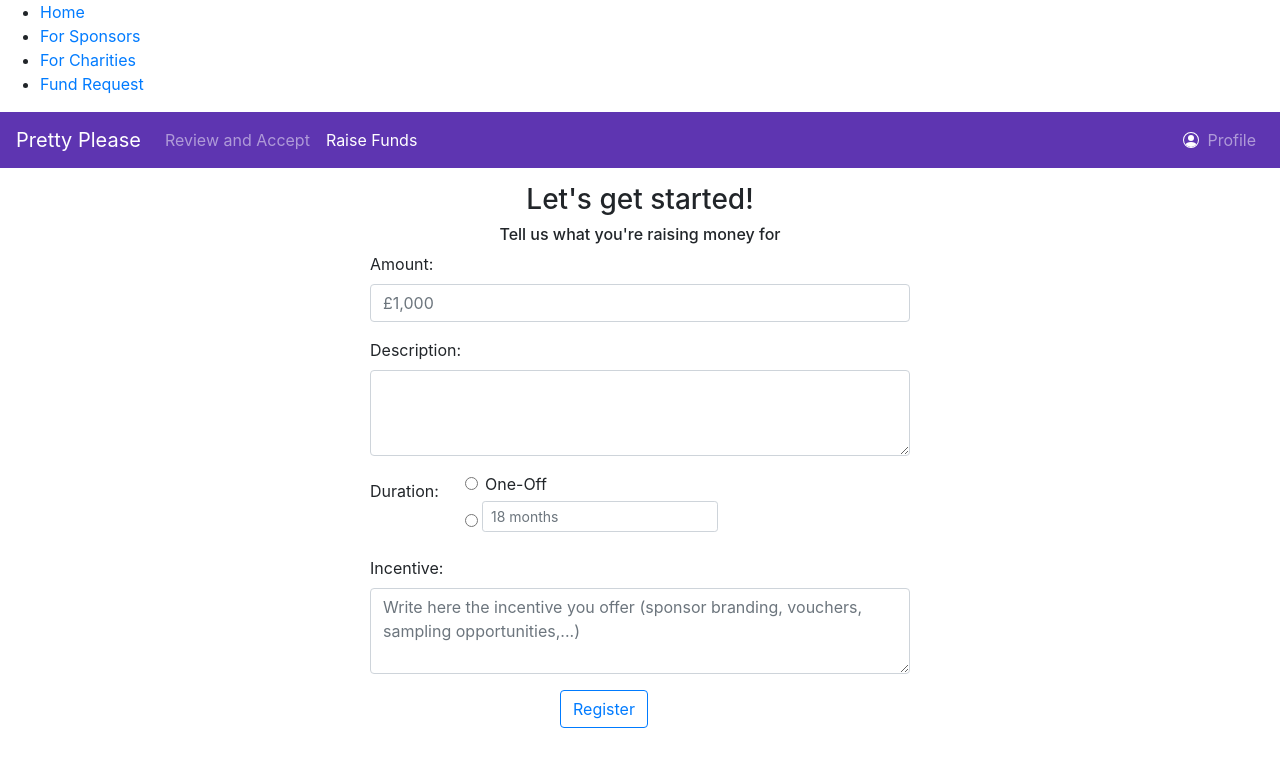
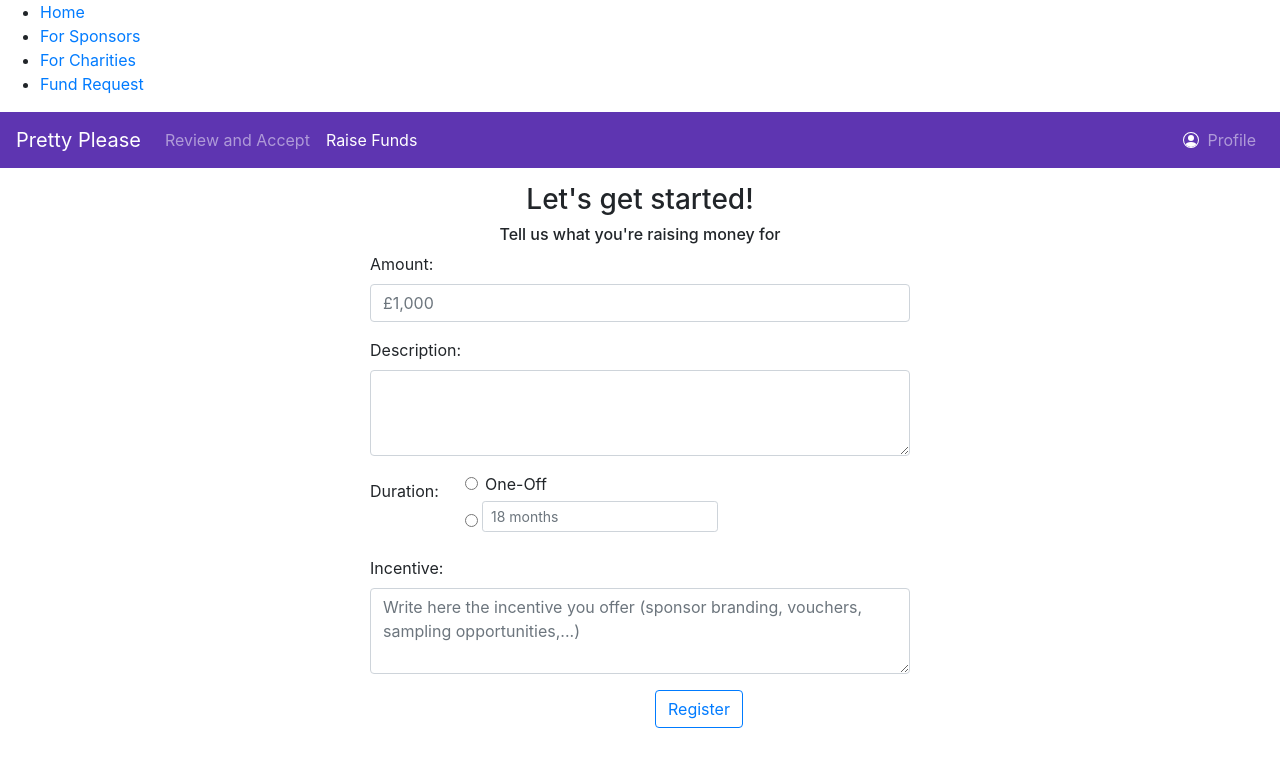
Before and after one commit to tr-hack-to-the-future/prettyplease-frontend, a React (Create React App) app: page /FundRequest in a window 1280 px wide. Shown: the top 766 px of the page. Built offline with nearby package versions, Linux system fonts and the light colour scheme.

Commit message:
No working new navbar, modify App.js to link to FundRequest

```diff
--- a/src/App.js
+++ b/src/App.js
@@ -3,7 +3,7 @@ import './App.css';
 import Main from './Main.js';
 import SponsorPage from './components/SponsorPage';
 import CharityPage from './components/CharityPage';
-import NewRequest from './components/FundRequest';
+import FundRequest from './components/FundRequest';
 import 'bootstrap/dist/css/bootstrap.min.css';
 
 import {
@@ -23,6 +23,7 @@ export default function App() {
     { sponsorName: "Eigen", completed: false }
   ]);
   return (
+
     <Router>
       <div>
         <nav>
@@ -52,7 +53,7 @@ export default function App() {
             <CharityPage />
           </Route>
           <Route path="/FundRequest">
-            <NewRequest />
+            <FundRequest />
           </Route>
           <Route path="/">
           <Main SponsorData={sponsor} />
--- a/src/components/FundRequest.js
+++ b/src/components/FundRequest.js
@@ -101,7 +101,7 @@ function FundRequest() {
             {/* Button register*/}
                 <Row>
 
-                    <Col md={{ span: 2, offset: 5}}>
+                    <Col md={{ span: 2, offset: 6}}>
                         <Button variant="outline-primary">Register</Button>{' '}
                     </Col>
                 </Row>
```
